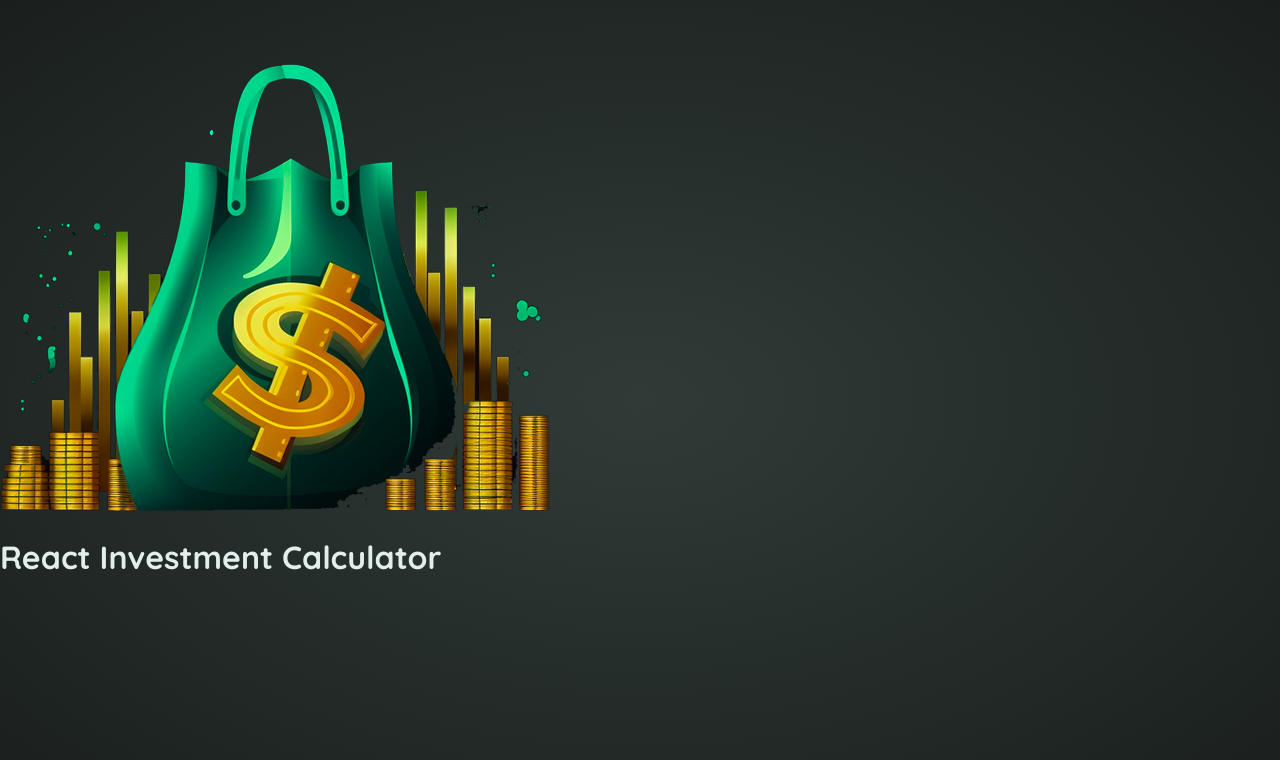
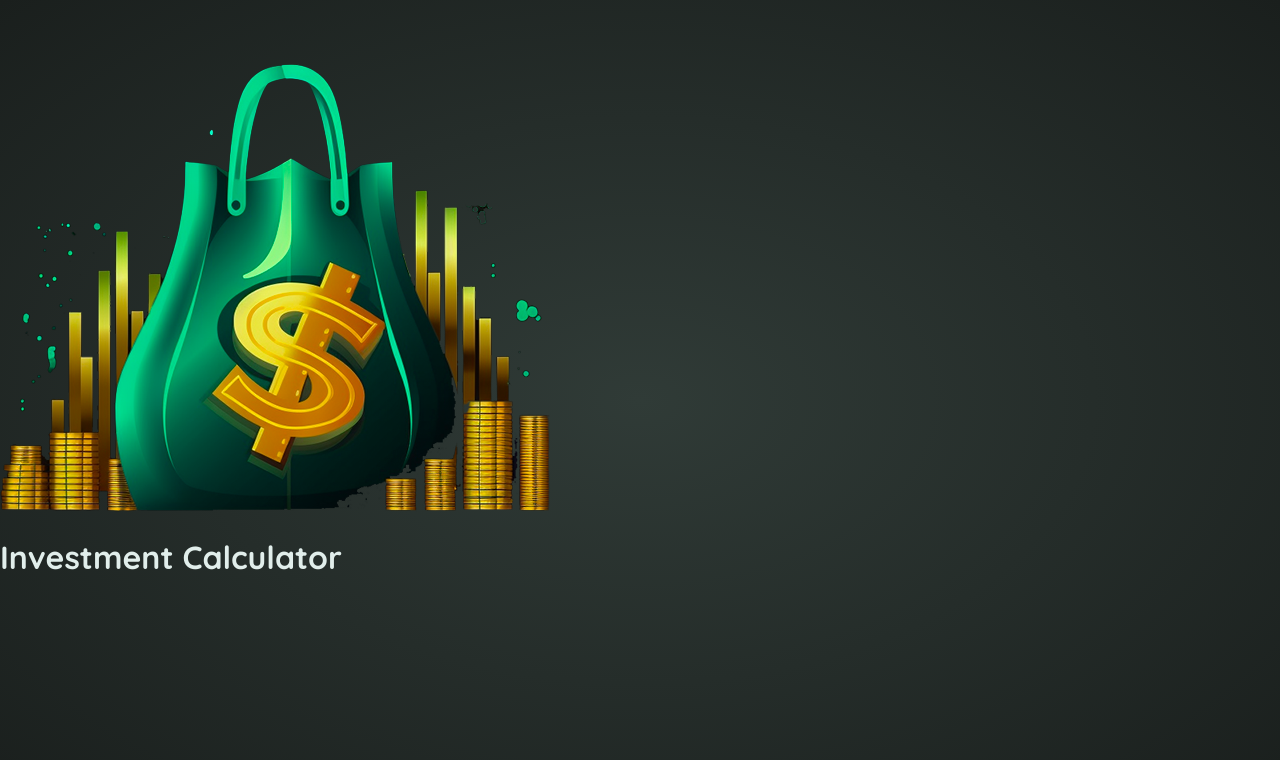
Before and after one commit to bubsworth/02-react-essentails-starting-project, a React (Vite) app: page / in a window 1280 px wide. Shown: the top 760 px of the page. Built offline with nearby package versions, Linux system fonts and the light colour scheme.

Commit message:
Further updates to header component

```diff
--- a/src/App.jsx
+++ b/src/App.jsx
@@ -1,7 +1,14 @@
 import Header from './components/Header';
 
-export default function App() {
+function App() {
   return (
-    <Header />
-  )
+    <>
+      <Header/>
+      <main>
+
+      </main>
+    </>
+  );
 }
+
+export default App;
--- a/src/components/Header.jsx
+++ b/src/components/Header.jsx
@@ -1,11 +1,11 @@
 import Logo from "../assets/investment-calculator-logo.png";
 import "../index.css";
 
-export default function Header(){
+export default function Header() {
     return (
         <header>
             <img src={Logo} alt="logo" />
-            <h1>React Investment Calculator</h1>
+            <h1>Investment Calculator</h1>
         </header>
-    )
+    );
 }
```
